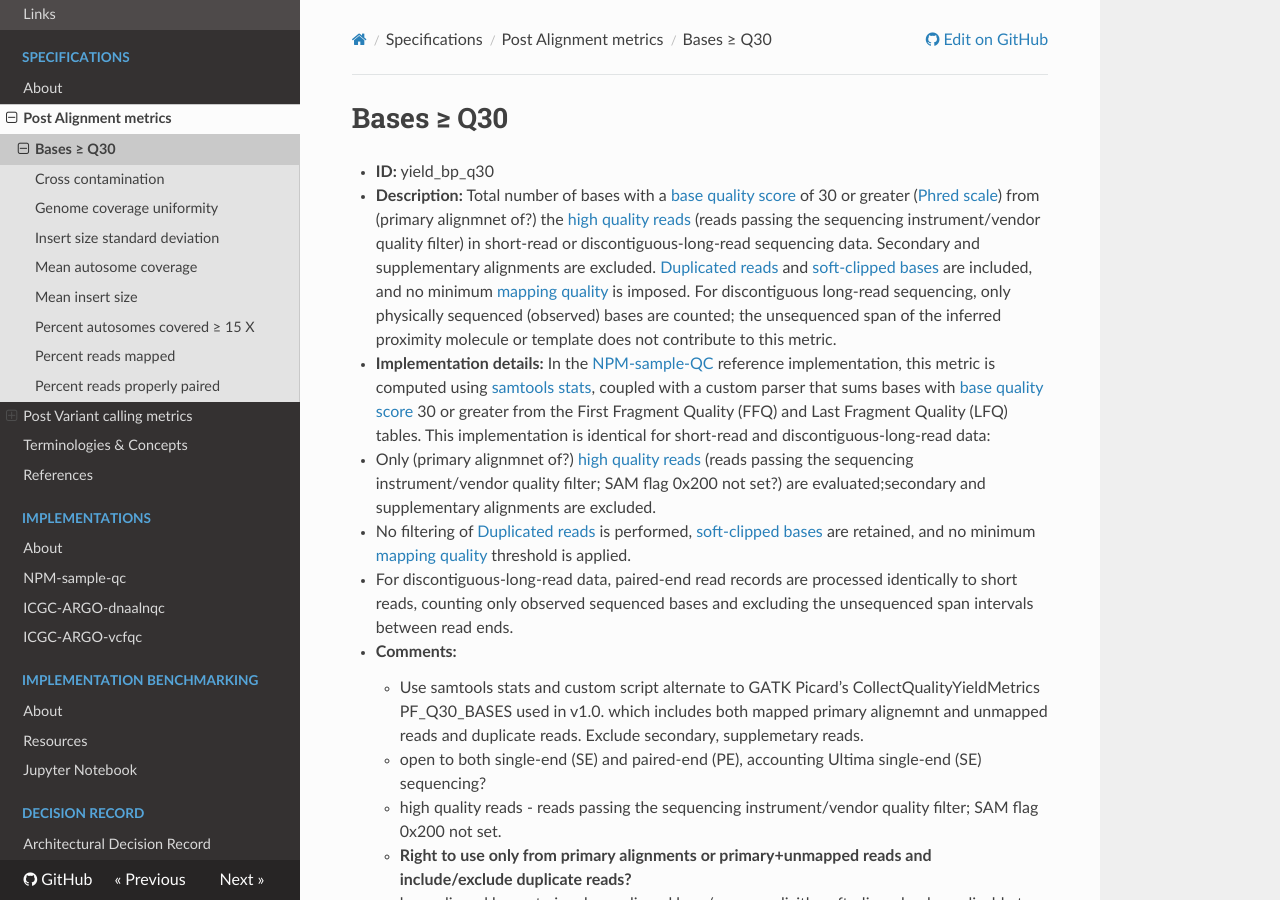
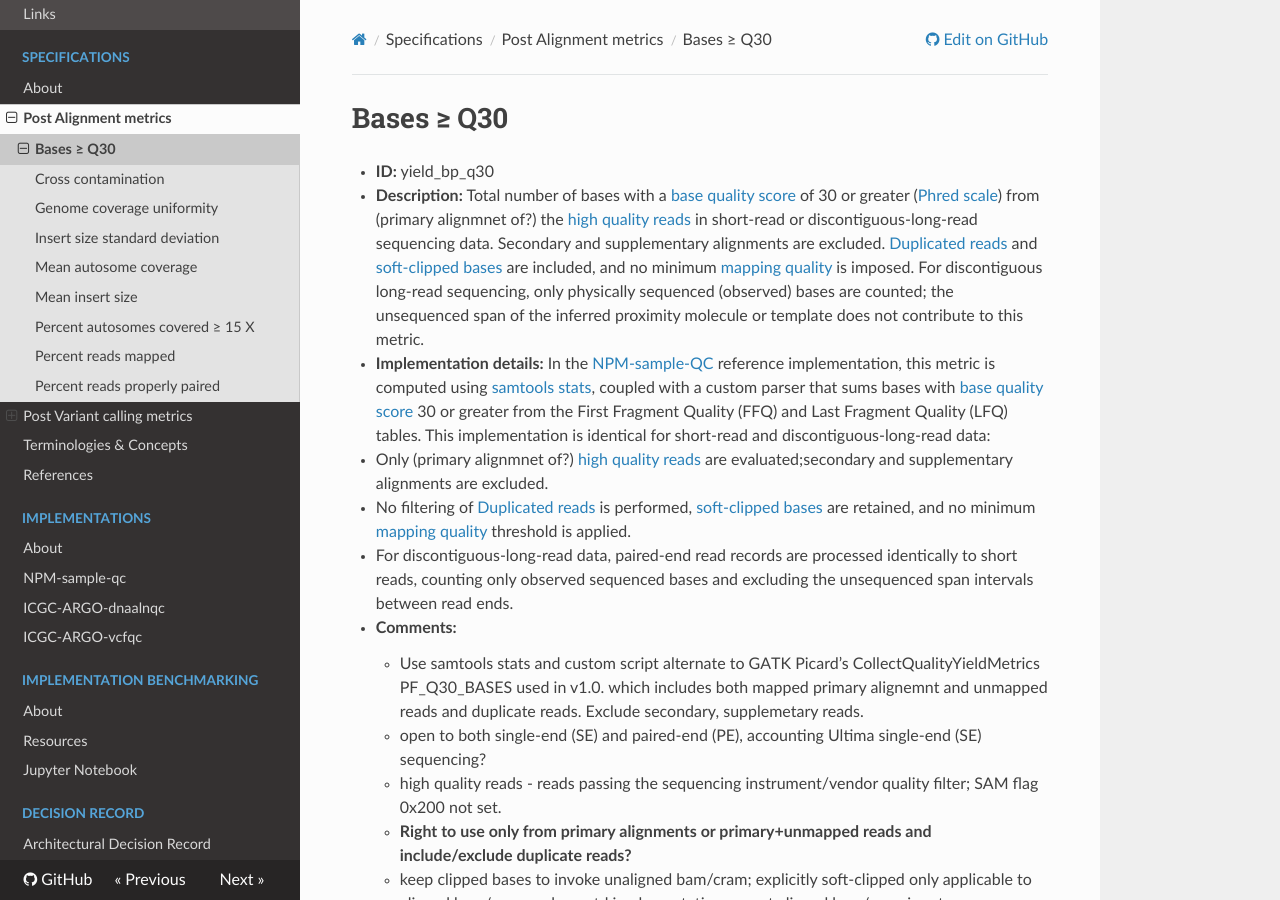
Before and after one commit to ga4gh/quality-control-wgs, an MkDocs documentation site: the page built from docs/metrics_definitions/bases-q30.md, in a window 1280 px wide and 900 px high. Built offline with MkDocs 1.6.1, drawn with Linux system fonts in a browser that asks for light colours; nearby versions of some CDN libraries.

Commit message:
update bases q30 dev version awaiting further input/feedback

```diff
--- a/docs/metrics_definitions/bases-q30.md
+++ b/docs/metrics_definitions/bases-q30.md
@@ -2,9 +2,9 @@
 # Bases ≥ Q30
 
 - **ID:** yield_bp_q30
-- **Description:** Total number of bases with a [base quality score](terminologies.md#base-quality-score) of 30 or greater ([Phred scale](terminologies.md#phred-scale)) from (primary alignmnet of?) the [high quality reads](terminologies.md#high-quality-reads) (reads passing the sequencing instrument/vendor quality filter) in short-read or discontiguous-long-read sequencing data. Secondary and supplementary alignments are excluded. [Duplicated reads](terminologies.md#duplicated-reads) and [soft-clipped bases](terminologies.md#clipped-bases) are included, and no minimum [mapping quality](terminologies.md#mapping-quality) is imposed. For discontiguous long-read sequencing, only physically sequenced (observed) bases are counted; the unsequenced span of the inferred proximity molecule or template does not contribute to this metric.
+- **Description:** Total number of bases with a [base quality score](terminologies.md#base-quality-score) of 30 or greater ([Phred scale](terminologies.md#phred-scale)) from (primary alignmnet of?) the [high quality reads](terminologies.md#high-quality-reads) in short-read or discontiguous-long-read sequencing data. Secondary and supplementary alignments are excluded. [Duplicated reads](terminologies.md#duplicated-reads) and [soft-clipped bases](terminologies.md#clipped-bases) are included, and no minimum [mapping quality](terminologies.md#mapping-quality) is imposed. For discontiguous long-read sequencing, only physically sequenced (observed) bases are counted; the unsequenced span of the inferred proximity molecule or template does not contribute to this metric.
 - **Implementation details:** In the [NPM-sample-QC](References.md#npm-sample-qc) reference implementation, this metric is computed using [samtools stats](terminologies.md#samtools-stats), coupled with a custom parser that sums bases with [base quality score](terminologies.md#base-quality-score) 30 or greater from the First Fragment Quality (FFQ) and Last Fragment Quality (LFQ) tables. This implementation is identical for short-read and discontiguous-long-read data:
-  -  Only (primary alignmnet of?) [high quality reads](terminologies.md#high-quality-reads) (reads passing the sequencing instrument/vendor quality filter; SAM flag 0x200 not set?) are evaluated;secondary and supplementary alignments are excluded.
+  -  Only (primary alignmnet of?) [high quality reads](terminologies.md#high-quality-reads) are evaluated;secondary and supplementary alignments are excluded.
   - No filtering of [Duplicated reads](terminologies.md#duplicated-reads) is performed, [soft-clipped bases](terminologies.md#clipped-bases) are retained, and no minimum [mapping quality](terminologies.md#mapping-quality) threshold is applied.
   - For discontiguous-long-read data,  paired-end read records are processed identically to short reads, counting only observed sequenced bases and excluding the unsequenced span intervals between read ends.
 - **Comments:**
```
